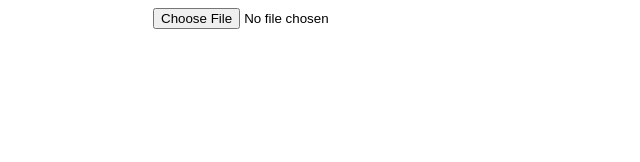
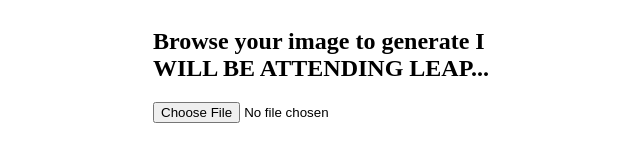
Before and after one commit to nacojohn/attend-leap, a plain HTML site: page index.html in a window 1280 px wide. Shown: the whole page, without its empty margins (287-927 px from the left). Drawn offline with Linux system fonts and the light colour scheme.

Commit message:
Update index.html

```diff
--- a/index.html
+++ b/index.html
@@ -81,6 +81,7 @@
 
     <body>
     	<div class="container">
+            <h2>Browse your image to generate I WILL BE ATTENDING LEAP...</h2>
     		<div id="preview">
     			<div></div>
     		</div>
```
